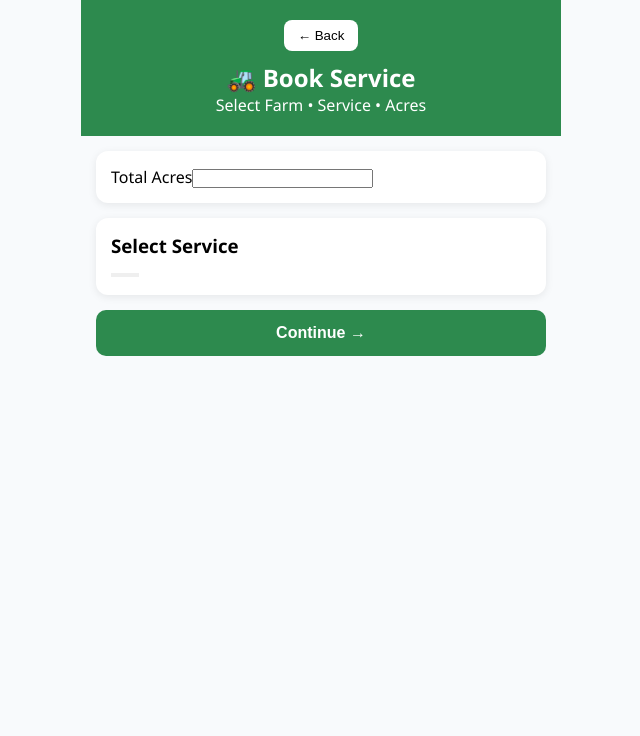
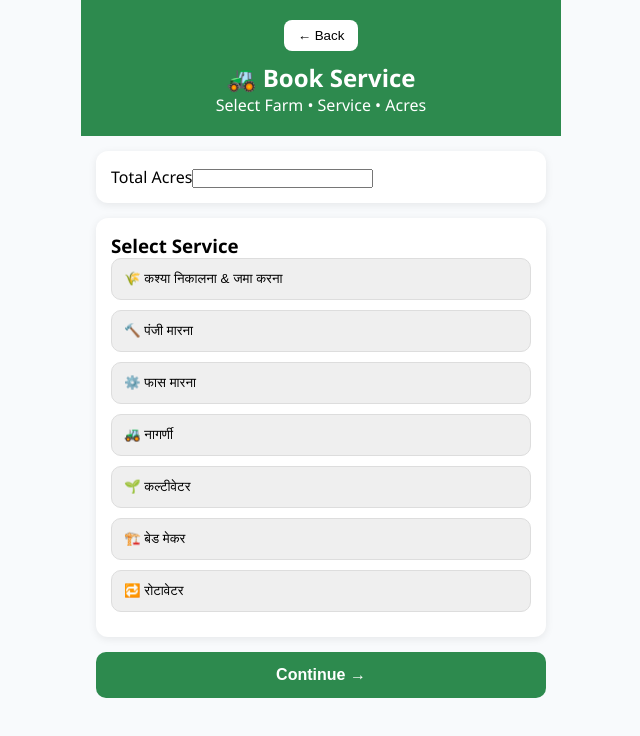
Before and after one commit to pankajkarmankar1-sys/Kisansetu2026, a Next.js app: page /book in a window 1280 px wide. Shown: the top 736 px of the page, without its empty margins (319-959 px from the left). Built offline with nearby package versions, Linux system fonts and the light colour scheme; no server answers.

Commit message:
Refactor ServiceSelection component for consistency

```diff
--- a/components/customer/ServiceSelection.jsx
+++ b/components/customer/ServiceSelection.jsx
@@ -15,10 +15,8 @@ export default function ServiceSelection({
   next,
   back,
 }) {
-
   return (
-    <div style={{ background:"#F8FAFC", minHeight:"100vh" }}>
-
+    <div style={{ background: "#F8FAFC", minHeight: "100vh" }}>
       <div style={S.hdr}>
         <button style={S.bkb} onClick={back}>
           ← Back
@@ -29,8 +27,7 @@ export default function ServiceSelection({
         <p>Select Farm • Service • Acres</p>
       </div>
 
-      <div style={{ padding:15 }}>
-
+      <div style={{ padding: 15 }}>
         {selKhet && (
           <div style={S.card}>
             <h3>🌾 Selected Farm</h3>
@@ -53,26 +50,34 @@ export default function ServiceSelection({
           <input
             type="number"
             value={acres}
-            onChange={(e)=>setAcres(e.target.value)}
+            onChange={(e) => setAcres(e.target.value)}
           />
         </div>
 
         <div style={S.card}>
-
           <h3>Select Service</h3>
 
-          {SVC.map((service)=>(
+          {SVC.map((service) => (
             <button
               key={service.id}
-              onClick={()=>{
+              onClick={() => {
                 setSelectedService(service);
                 setPaymentDone(false);
               }}
+              style={{
+                display: "block",
+                width: "100%",
+                marginBottom: 10,
+                padding: 12,
+                borderRadius: 10,
+                border: "1px solid #ddd",
+                cursor: "pointer",
+                textAlign: "left",
+              }}
             >
-              {service.ico} {service.n}
+              {service.icon} {service.name}
             </button>
           ))}
-
         </div>
 
         <button
@@ -82,9 +87,7 @@ export default function ServiceSelection({
         >
           Continue →
         </button>
-
       </div>
-
     </div>
   );
 }
```
